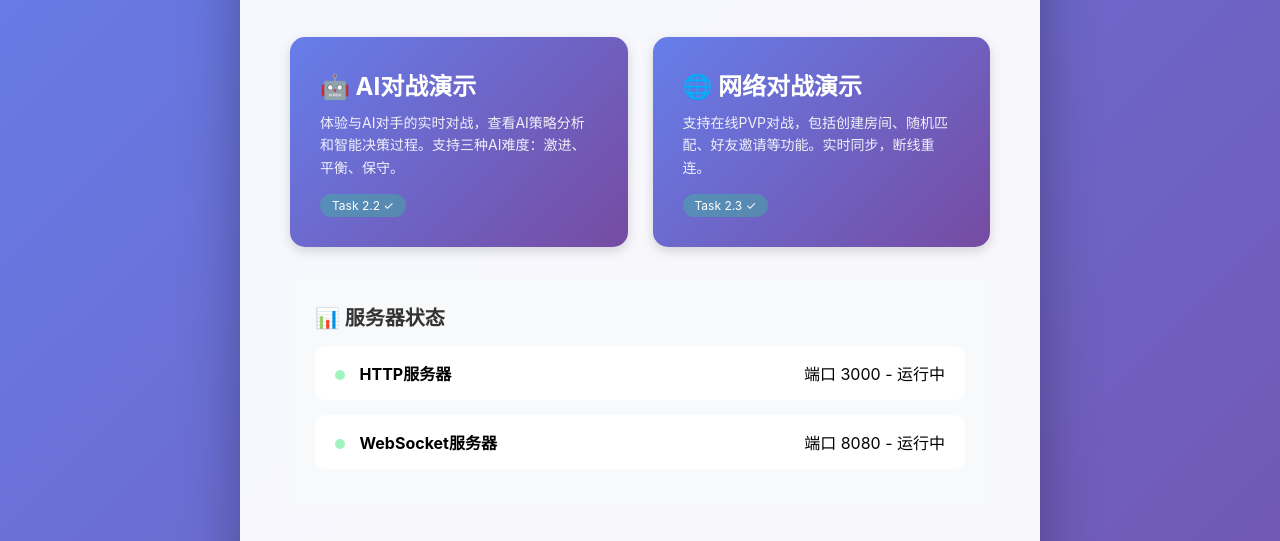
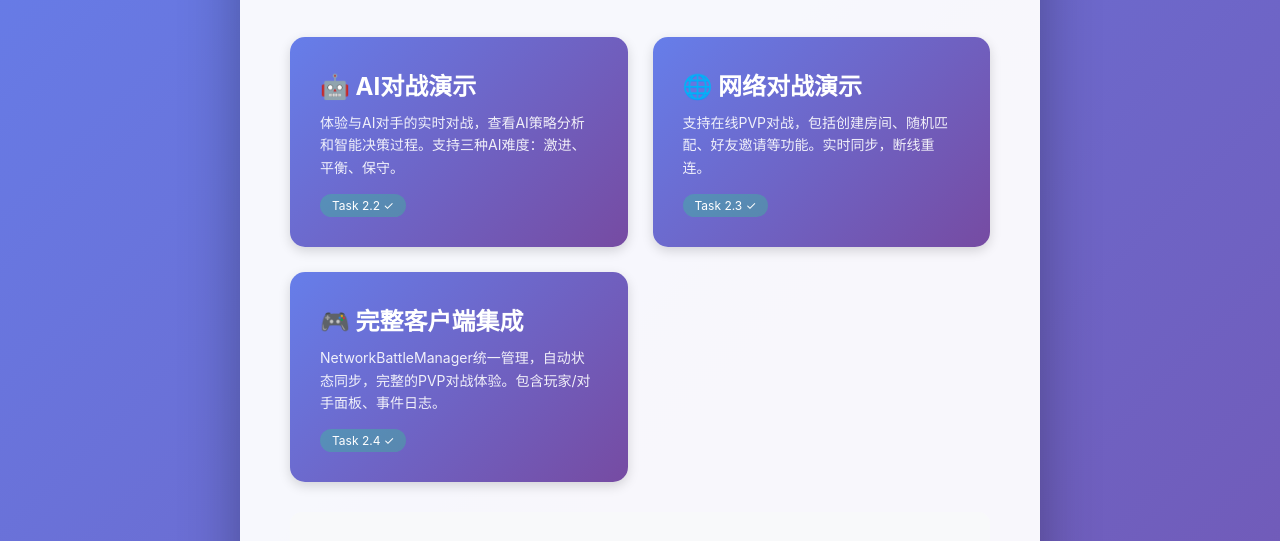
Before and after one commit to fd3421qq-lab/111, a website: page demo/index.html in a window 1280 px wide. Shown: the part 175-716 px from the top of the page. Drawn offline with Linux system fonts and the light colour scheme.

Commit message:
Update index page with Task 2.4 demo link

```diff
--- a/demo/index.html
+++ b/demo/index.html
@@ -168,6 +168,12 @@
                 <p>支持在线PVP对战，包括创建房间、随机匹配、好友邀请等功能。实时同步，断线重连。</p>
                 <span class="status ready">Task 2.3 ✓</span>
             </a>
+
+            <a href="/demo/networkClientDemo.html" class="demo-card">
+                <h2>🎮 完整客户端集成</h2>
+                <p>NetworkBattleManager统一管理，自动状态同步，完整的PVP对战体验。包含玩家/对手面板、事件日志。</p>
+                <span class="status ready">Task 2.4 ✓</span>
+            </a>
         </div>
 
         <div class="info-section">
```
